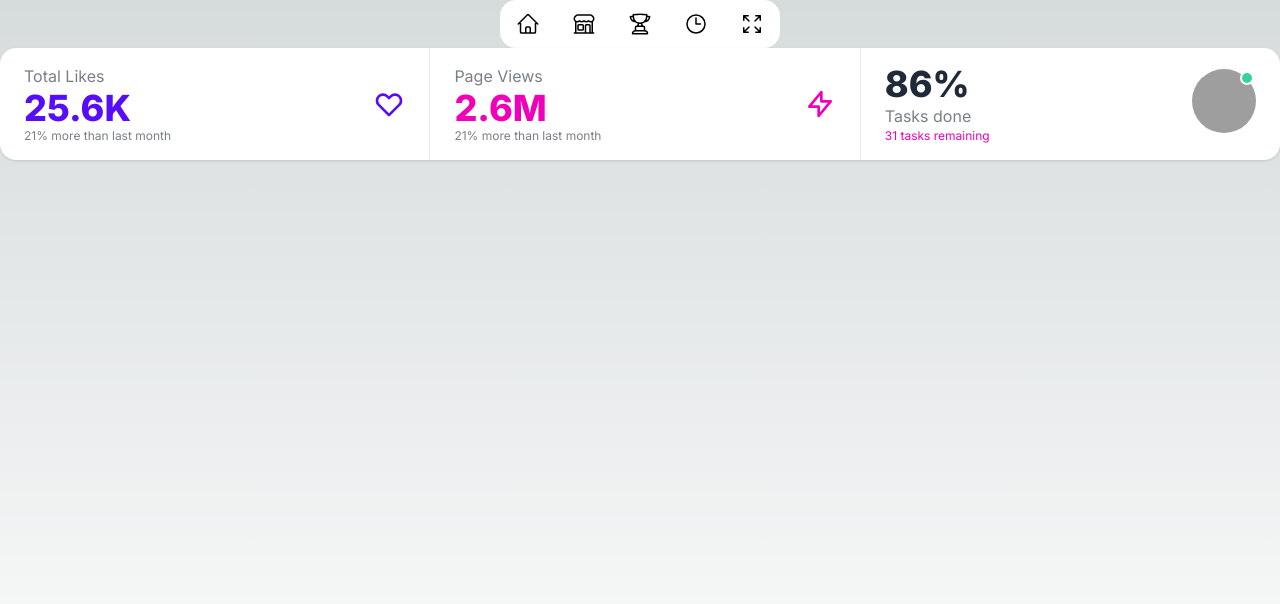
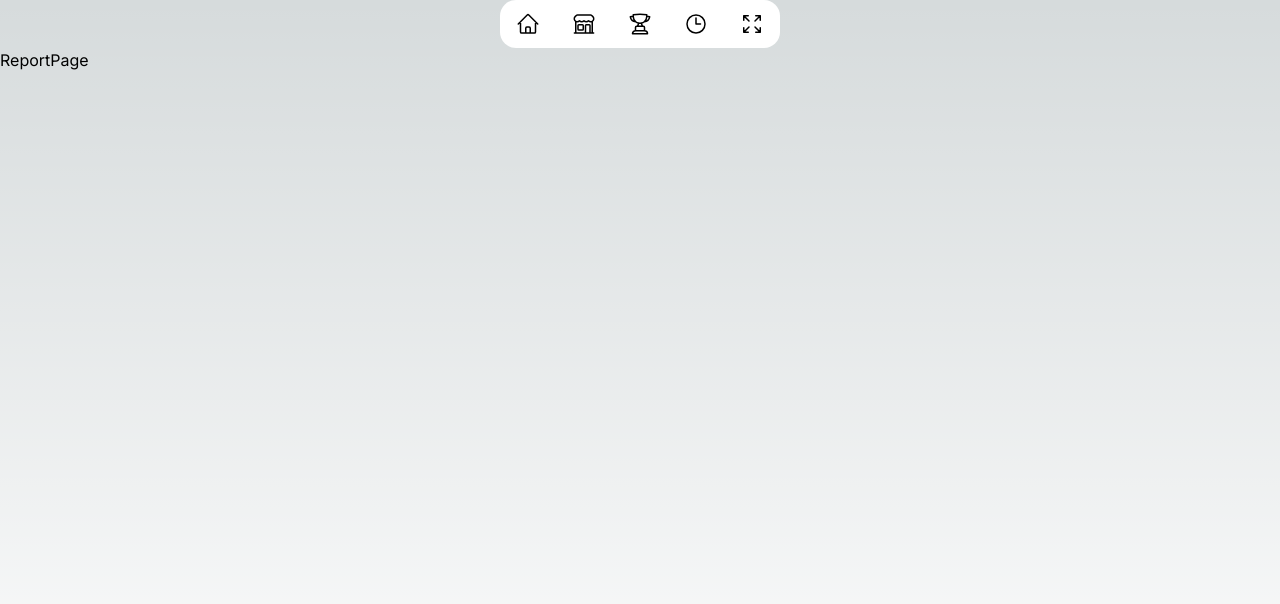
Before and after one commit to vietha3v/ielts-challenge-fe, a Next.js app: page /report in a window 1280 px wide. Shown: the top 604 px of the page. Built offline with nearby package versions, Linux system fonts and the light colour scheme; grey boxes are pictures that could not be loaded.

Commit message:
Fix eslint.

```diff
--- a/app/(client)/report/page.tsx
+++ b/app/(client)/report/page.tsx
@@ -4,62 +4,5 @@ export const metadata = {
   title: "IELST Challenge | Thống kê",
 };
 export default function ReportPage() {
-  return (
-    <div className="stats shadow">
-      <div className="stat">
-        <div className="stat-figure text-primary">
-          <svg
-            xmlns="http://www.w3.org/2000/svg"
-            fill="none"
-            viewBox="0 0 24 24"
-            className="inline-block w-8 h-8 stroke-current"
-          >
-            <path
-              strokeLinecap="round"
-              strokeLinejoin="round"
-              strokeWidth="2"
-              d="M4.318 6.318a4.5 4.5 0 000 6.364L12 20.364l7.682-7.682a4.5 4.5 0 00-6.364-6.364L12 7.636l-1.318-1.318a4.5 4.5 0 00-6.364 0z"
-            ></path>
-          </svg>
-        </div>
-        <div className="stat-title">Total Likes</div>
-        <div className="stat-value text-primary">25.6K</div>
-        <div className="stat-desc">21% more than last month</div>
-      </div>
-
-      <div className="stat">
-        <div className="stat-figure text-secondary">
-          <svg
-            xmlns="http://www.w3.org/2000/svg"
-            fill="none"
-            viewBox="0 0 24 24"
-            className="inline-block w-8 h-8 stroke-current"
-          >
-            <path
-              strokeLinecap="round"
-              strokeLinejoin="round"
-              strokeWidth="2"
-              d="M13 10V3L4 14h7v7l9-11h-7z"
-            ></path>
-          </svg>
-        </div>
-        <div className="stat-title">Page Views</div>
-        <div className="stat-value text-secondary">2.6M</div>
-        <div className="stat-desc">21% more than last month</div>
-      </div>
-
-      <div className="stat">
-        <div className="stat-figure text-secondary">
-          <div className="avatar online">
-            <div className="w-16 rounded-full">
-              <img src="/images/stock/photo-1534528741775-53994a69daeb.jpg" />
-            </div>
-          </div>
-        </div>
-        <div className="stat-value">86%</div>
-        <div className="stat-title">Tasks done</div>
-        <div className="stat-desc text-secondary">31 tasks remaining</div>
-      </div>
-    </div>
-  );
+  return <div>ReportPage</div>;
 }
--- a/app/(public)/help/page.tsx
+++ b/app/(public)/help/page.tsx
@@ -20,6 +20,7 @@ export default function HelpPage() {
       {questions?.length &&
         questions.map((o, i) => (
           <div
+            key={i}
             tabIndex={i}
             className="collapse collapse-plus rounded-lg border border-base-300 bg-base-200"
           >
--- a/components/GlobalChatting/index.tsx
+++ b/components/GlobalChatting/index.tsx
@@ -1,5 +1,3 @@
-import React from "react";
-
 export default function GlobalChatting() {
   return (
     <div>
@@ -15,11 +13,12 @@ export default function GlobalChatting() {
       </div>
       <div className="chat chat-start">
         <div className="chat-bubble chat-bubble-accent">
-          That's never been done in the history of the Jedi. It's insulting!
+          That`&apos;`s never been done in the history of the Jedi. It`&apos;`s
+          insulting!
         </div>
       </div>
       <div className="chat chat-end">
-        <div className="chat-bubble chat-bubble-info">Calm down, Anakin.</div>
+        <div className="chat-bubble chat-bubble-info">Calm down,= Anakin.</div>
       </div>
       <div className="chat chat-end">
         <div className="chat-bubble chat-bubble-success">
@@ -33,7 +32,7 @@ export default function GlobalChatting() {
       </div>
       <div className="chat chat-end">
         <div className="chat-bubble chat-bubble-error">
-          It's never happened before.
+          It`&apos;`s never happened before.
         </div>
       </div>
       <input className="input input-lg w-full mt-2" />
```
